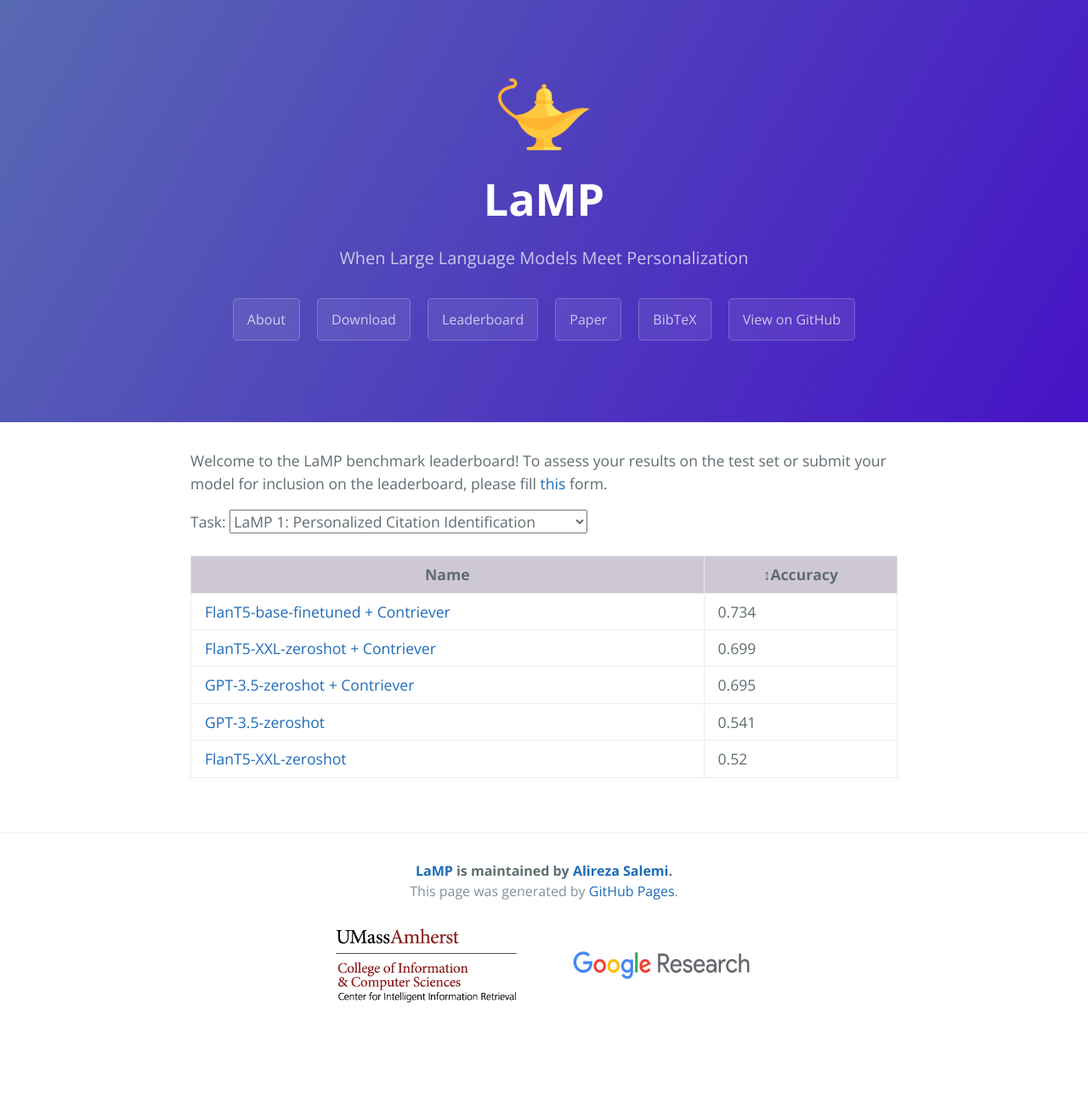
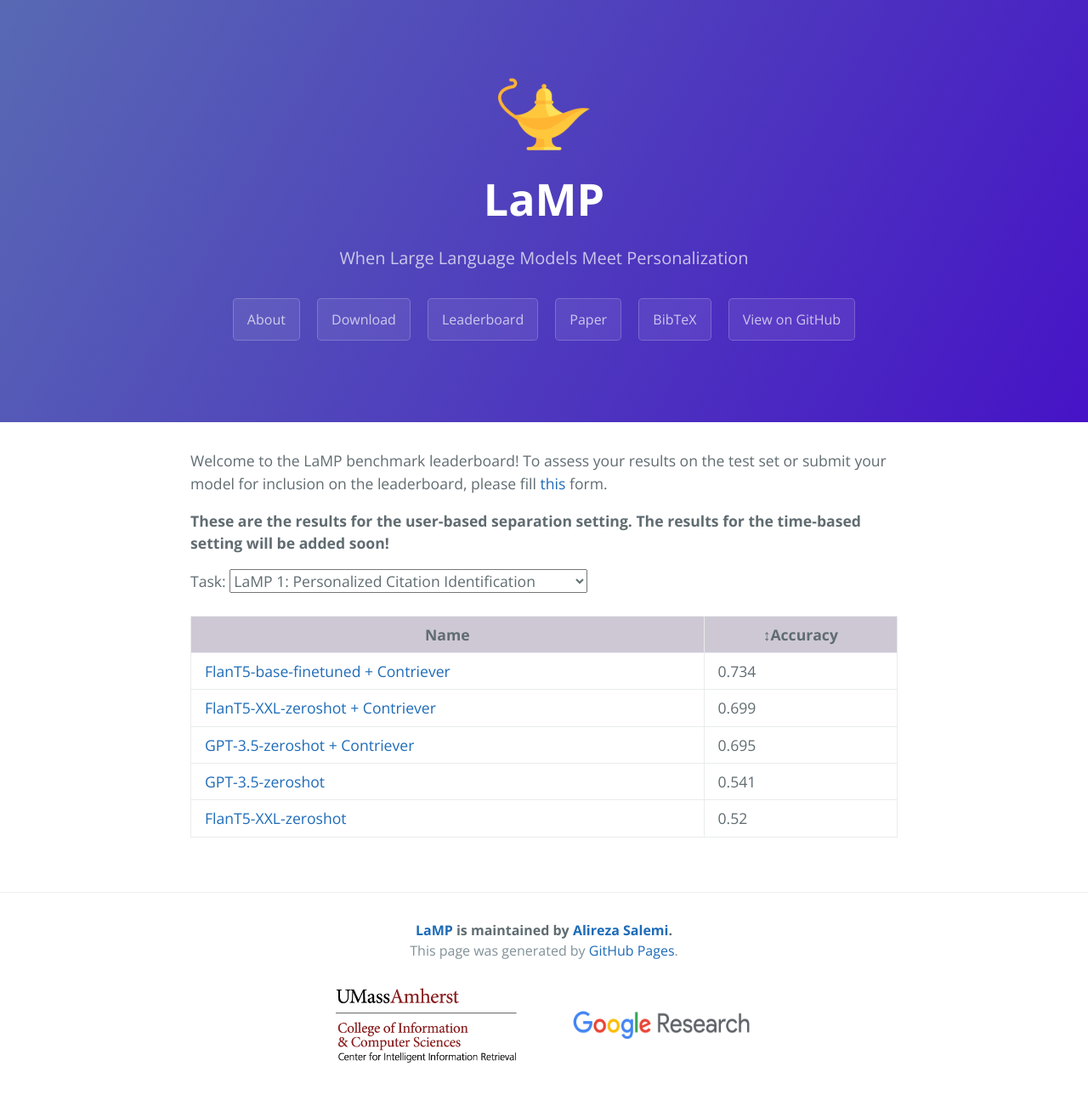
Before and after one commit to LaMP-Benchmark/lamp-benchmark.github.io, a Jekyll site: the page built from leaderboard.html, in a window 1280 px wide. Shown: the whole page at 85% size. Built offline with Jekyll 4.4.1, drawn with Linux system fonts in a browser that asks for light colours; before the commit the page ends 1244 px from its top, so only the background shows below that.

Commit message:
Update leaderboard

```diff
--- a/leaderboard.html
+++ b/leaderboard.html
@@ -6,6 +6,9 @@ permalink: leaderboard
 
 <p>
     Welcome to the LaMP benchmark leaderboard! To assess your results on the test set or submit your model for inclusion on the leaderboard, please fill <a href="https://docs.google.com/forms/d/e/1FAIpQLSeXdGOvbiMwKB55T0jAJqskspKBlcsqSq_bCmRsvPc74Fy70A/viewform?usp=sf_link">this</a> form.
+</p>
+<p>
+  <strong>These are the results for the user-based separation setting. The results for the time-based setting will be added soon!</strong>
 </p>
 <div style="align-items: center">
 <table id="leaderboard-table" style="display: inline-table;">
```
